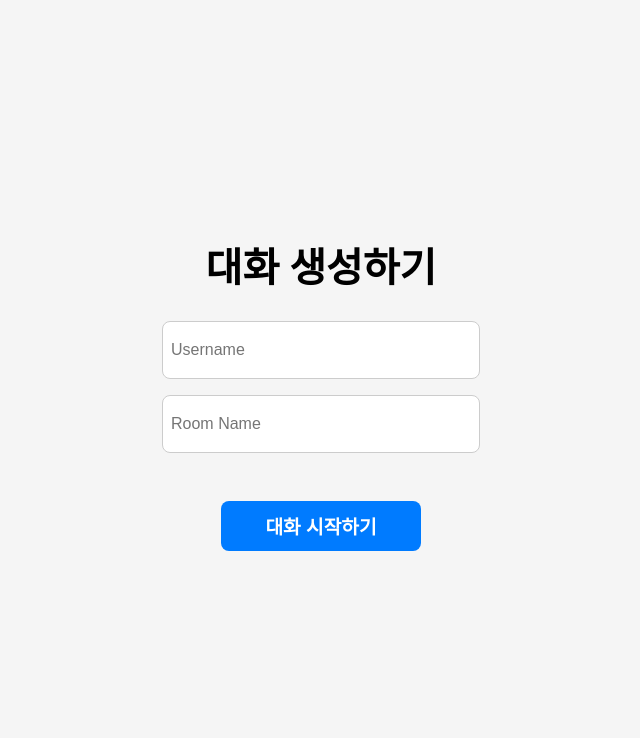
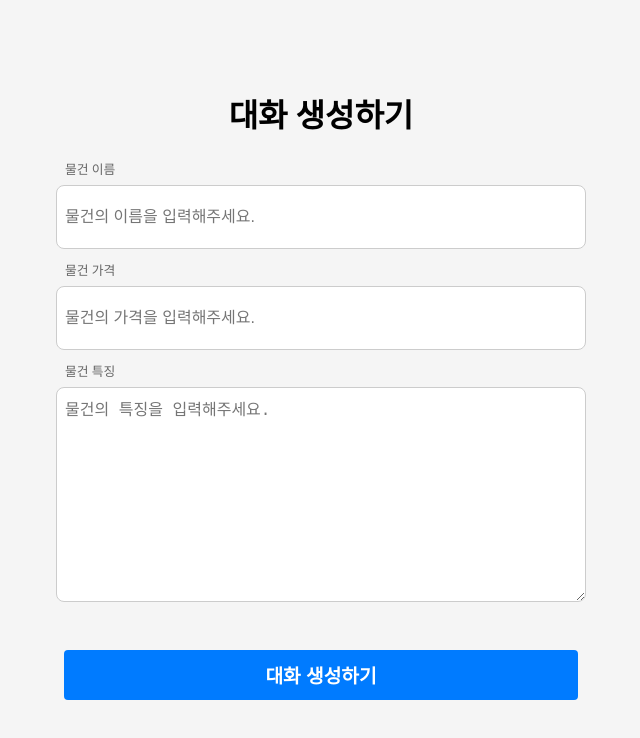
Before and after one commit to hackathonDSM2024/oppo-frontend, a React (Create React App) app: page / in a window 1280 px wide. Shown: the top 738 px of the page, without its empty margins (319-959 px from the left). Built offline with nearby package versions, Linux system fonts and the light colour scheme.

Commit message:
대화 생성 페이지 퍼블리싱

```diff
--- a/src/pages/StartChatBot.jsx
+++ b/src/pages/StartChatBot.jsx
@@ -1,53 +1,52 @@
-// import React from 'react'
-
-// const StartChatBot = () => {
-//   return (
-//     <div>StartChatBot</div>
-//   )
-// }
-
-// export default StartChatBot
-
-
 import React, { useState } from 'react';
 import styled from 'styled-components';
 
 
 const StartChatBot = () => {
-  const [username, setUsername] = useState('');
-  const [roomName, setRoomName] = useState('');
+  const [name, setName] = useState('');
+  const [price, setPrice] = useState('');
+  const [feature, setFeature] = useState('');
 
   const handleStartChat = () => {
     // 사용자 입력 정보로 새 채팅방 생성
-    console.log('Username:', username);
-    console.log('Room Name:', roomName);
+    console.log('Username:', name);
+
   };
 
   return (
     <StartChatBotContainer>
       <Title>대화 생성하기</Title>
       <InputContainer>
+        <InputLabel>물건 이름</InputLabel>
         <InputField
           type="text"
-          placeholder="Username"
-          value={username}
-          onChange={(e) => setUsername(e.target.value)}
+          placeholder="물건의 이름을 입력해주세요."
+          value={name}
+          onChange={(e) => setName(e.target.value)}
         />
+        <InputLabel>물건 가격</InputLabel>
         <InputField
           type="text"
-          placeholder="Room Name"
-          value={roomName}
-          onChange={(e) => setRoomName(e.target.value)}
+          placeholder="물건의 가격을 입력해주세요."
+          value={price}
+          onChange={(e) => setPrice(e.target.value)}
+        />
+        <InputLabel>물건 특징</InputLabel>
+        <ThirdInputField
+          type="text"
+          placeholder="물건의 특징을 입력해주세요."
+          value={feature}
+          onChange={(e) => setFeature(e.target.value)}
         />
       </InputContainer>
-      <StartButton onClick={handleStartChat}>대화 시작하기</StartButton>
+      <StartButton onClick={handleStartChat}>대화 생성하기</StartButton>
     </StartChatBotContainer>
   );
 };
 
 export default StartChatBot;
 
-  const StartChatBotContainer = styled.div`
+const StartChatBotContainer = styled.div`
     display: flex;
     flex-direction: column;
     align-items: center;
@@ -56,36 +55,53 @@ export default StartChatBot;
     background-color: #f5f5f5;
   `;
 
-  const Title = styled.h1`
-    font-size: 2.5rem;
+const Title = styled.h1`
+    font-size: 32px;
     font-weight: bold;
     margin-bottom: 2rem;
   `;
 
-  const InputContainer = styled.div`
+const InputContainer = styled.div`
     display: flex;
     flex-direction: column;
     align-items: center;
     margin-bottom: 2rem;
   `;
 
-  const InputField = styled.input`
-    width: 300px;
-    height: 40px;
+const InputLabel = styled.label`
+  font-size: 0.8rem;
+  color: #666;
+  margin-bottom: 0.5rem;
+  width: 512px;
+  text-align: left;
+`;
+
+const InputField = styled.input`
+    width: 512px;
+    height: 46px;
     padding: 0.5rem;
     border: 1px solid #ccc;
     border-radius: 8px;
     margin-bottom: 1rem;
     font-size: 1rem;
   `;
+  const ThirdInputField = styled.textarea`
+  width: 512px;
+  height: 197px;
+  padding: 0.5rem;
+  border: 1px solid #ccc;
+  border-radius: 8px;
+  margin-bottom: 1rem;
+  font-size: 1rem;
+`;
 
-  const StartButton = styled.button`
-    width: 200px;
+const StartButton = styled.button`
+    width: 514px;
     height: 50px;
     background-color: #007bff;
     color: #fff;
     border: none;
-    border-radius: 8px;
+    border-radius: 4px;
     font-size: 1.2rem;
     font-weight: bold;
     cursor: pointer;
```
